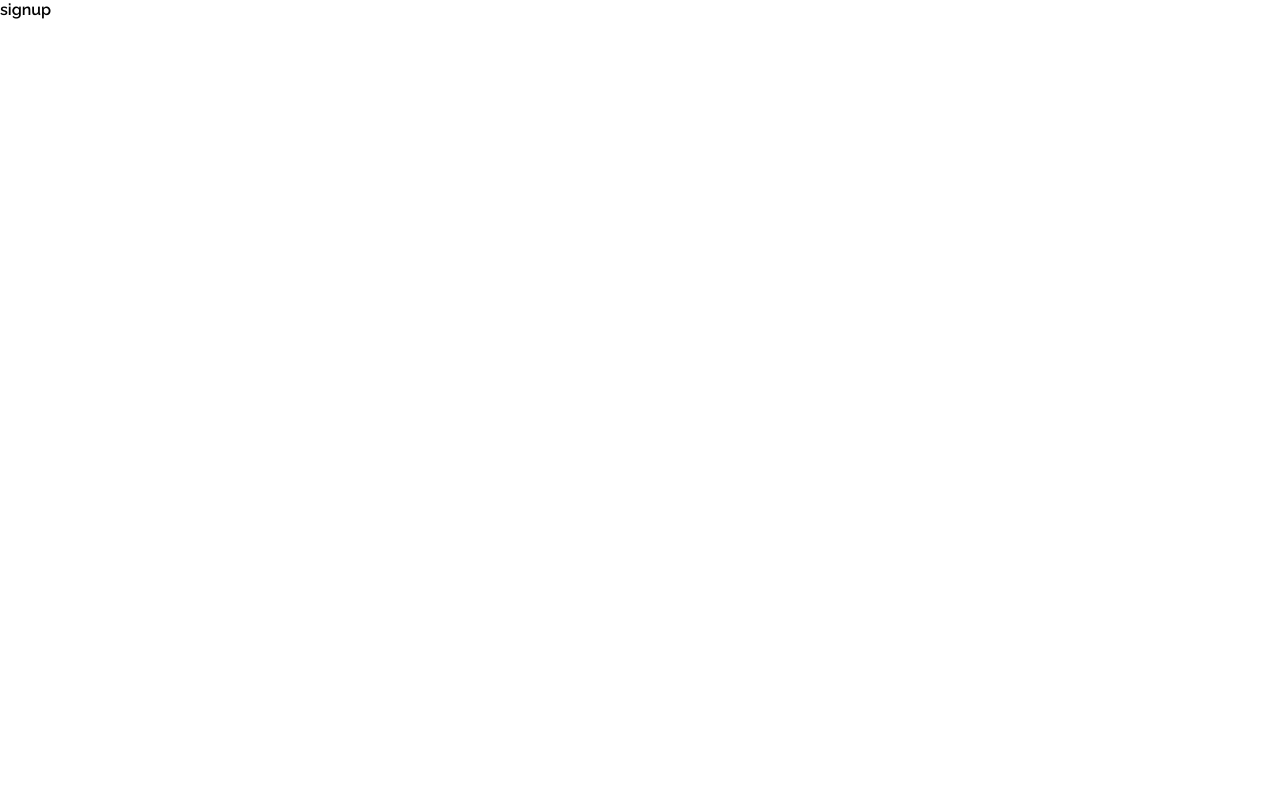
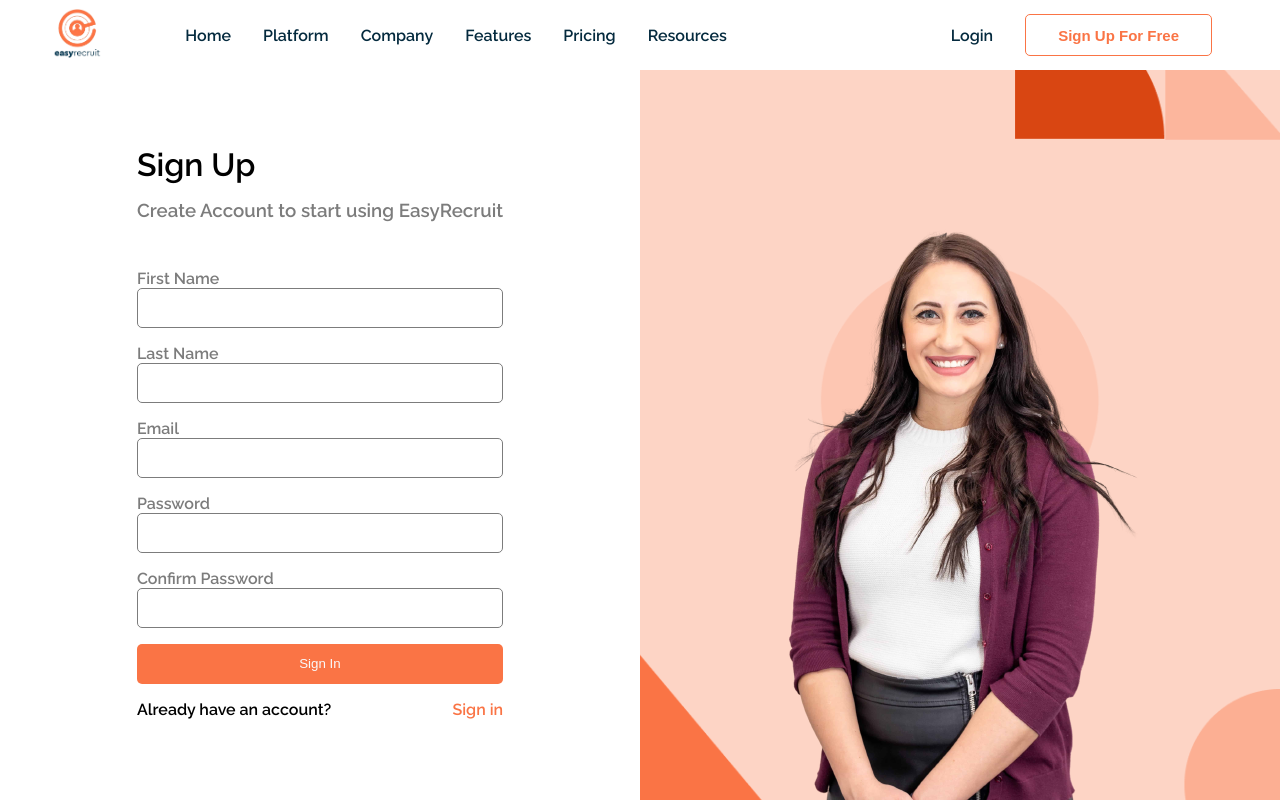
Before and after one commit to EasyRecruit/easy-recruit, a React (Create React App) app: page /signup in a window 1280 px wide. Built offline with nearby package versions, Linux system fonts and the light colour scheme.

Commit message:
sign up ui done

```diff
--- a/src/pages/auth/login/Login.jsx
+++ b/src/pages/auth/login/Login.jsx
@@ -13,7 +13,7 @@ const Login = () => {
         <div className="auth-container">
           <div className="auth-form">
             <h1>Sign In</h1>
-            <h3>Create Account to start using EasyRecruit</h3>
+            <h3>Login to your EasyRecruit Account</h3>
             <form className="form">
               <div className="form-group">
                 <div>
--- /dev/null
+++ b/src/pages/auth/signup/Signup.css
@@ -0,0 +1,4 @@
+.input-container{
+
+    margin-bottom: 1rem;
+}
--- a/src/pages/auth/signup/Signup.jsx
+++ b/src/pages/auth/signup/Signup.jsx
@@ -1,9 +1,70 @@
-import React from 'react'
+import React from "react";
+import { Link } from "react-router-dom";
+import { banner2, logo, person } from "../../../assets";
+import { Navbar } from "../../../components";
+import "./Signup.css";
 
 const Signup = () => {
   return (
-    <div>signup</div>
-  )
-}
+    <>
+      <Navbar />
+      <div className="container">
+        <div className="left-container">
+          <div className="auth-container">
+            <div className="auth-form">
+              <h1>Sign Up</h1>
+              <h3>Create Account to start using EasyRecruit</h3>
+              <form className="form">
+                <div className="form-group">
+                  <div className="input-container">
+                    <label htmlFor="email">First Name</label>
+                    <br />
+                    <input type="text" />
+                  </div>
 
-export default Signup
+                  <div className="input-container">
+                    <label htmlFor="email">Last Name</label>
+                    <br />
+                    <input type="text" />
+                  </div>
+                  <div className="input-container">
+                    <label htmlFor="email">Email</label>
+                    <br />
+                    <input type="email" name="email" id="email" />
+                  </div>
+
+                  <div className="input-container">
+                    <label htmlFor="password">Password</label>
+                    <br />
+                    <input type="password" name="password" id="password" />
+                  </div>
+
+                  <div className="input-container">
+                    <label htmlFor="password">Confirm Password</label>
+                    <br />
+                    <input type="password" name="password" id="password" />
+                  </div>
+
+
+
+                  <button type="submit">Sign In</button>
+                  <div className="dont-have-container">
+                    <p>Already have an account?</p>
+                    <Link to="/login">
+                      <a>Sign in</a>
+                    </Link>
+                  </div>
+                </div>
+              </form>
+            </div>
+          </div>
+        </div>
+        <div className="right-container">
+          <img src={person} alt="banner" />
+        </div>
+      </div>
+    </>
+  );
+};
+
+export default Signup;
```
